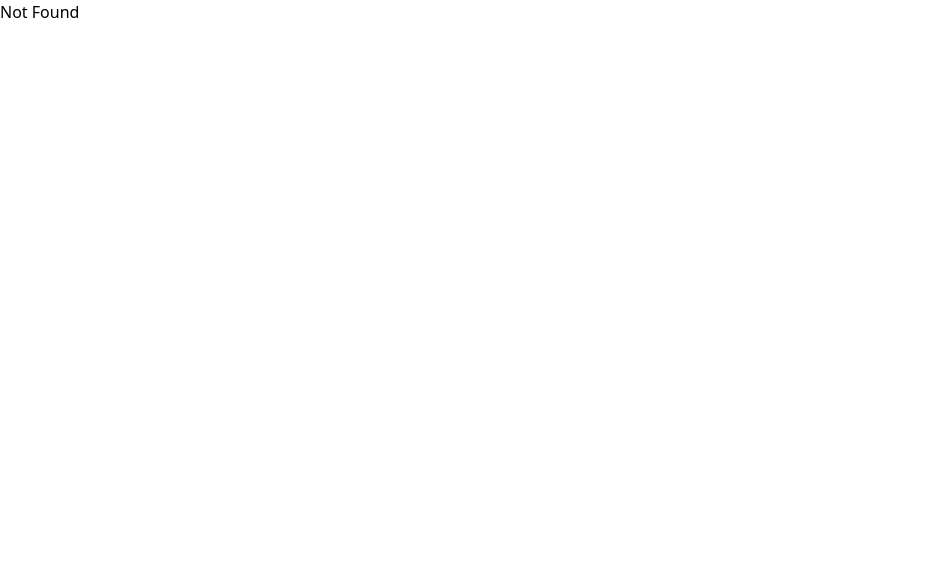
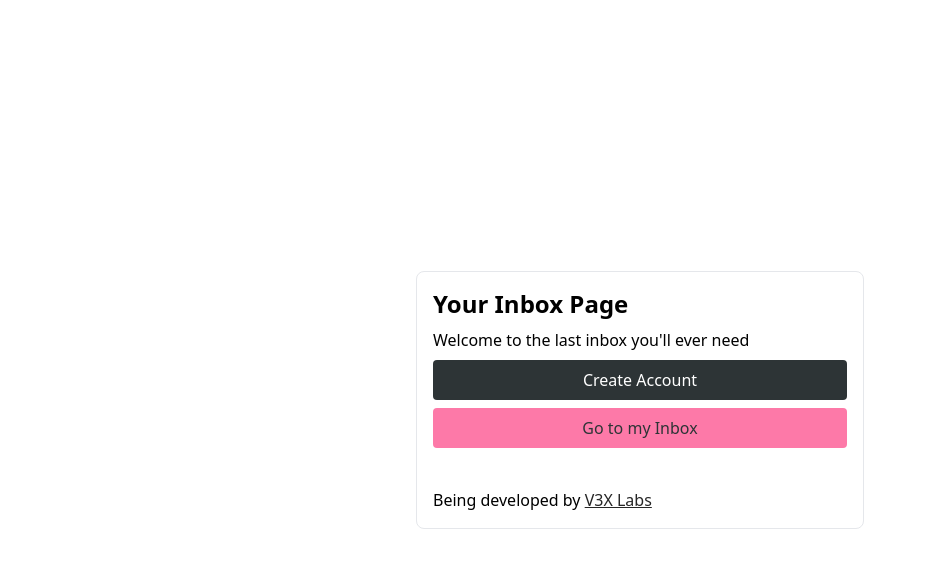
Before and after one commit to v3xlabs/inbox-page, a React (Vite) app in the folder web/: page /login in a window 1280 px wide. Shown: the top 568 px of the page, without its empty margins (0-926 px from the left). Built offline with nearby package versions, Linux system fonts and the light colour scheme.

Commit message:
Push test login hooks

```diff
--- /dev/null
+++ b/web/src/hooks/useInboxAccount.tsx
@@ -0,0 +1,27 @@
+/* eslint-disable no-undef */
+import { create } from 'zustand';
+import { createJSONStorage, persist } from 'zustand/middleware';
+
+interface InboxAccount {
+    account_id?: string;
+    instance_url?: string;
+    setInstanceAndAccount: (_account_id: string, _instance_url: string) => void;
+    logout: () => void;
+}
+
+export const useInboxAccount = create<InboxAccount>()(
+    persist(
+        (set, _get) => ({
+            account_id: undefined,
+            instance_url: undefined,
+            setInstanceAndAccount: (account_id: string, instance_url: string) =>
+                set({ account_id, instance_url }),
+            logout: () =>
+                set({ account_id: undefined, instance_url: undefined }),
+        }),
+        {
+            name: 'inbox.page.instance',
+            storage: createJSONStorage(() => localStorage),
+        }
+    )
+);
--- a/web/src/routeTree.gen.ts
+++ b/web/src/routeTree.gen.ts
@@ -13,6 +13,8 @@ import { createFileRoute } from '@tanstack/react-router'
 // Import Routes
 
 import { Route as rootRoute } from './routes/__root'
+import { Route as LoginImport } from './routes/login'
+import { Route as MailIndexImport } from './routes/$mail/index'
 
 // Create Virtual Routes
 
@@ -26,10 +28,20 @@ const DebugLazyRoute = DebugLazyImport.update({
   getParentRoute: () => rootRoute,
 } as any).lazy(() => import('./routes/debug.lazy').then((d) => d.Route))
 
+const LoginRoute = LoginImport.update({
+  path: '/login',
+  getParentRoute: () => rootRoute,
+} as any)
+
 const IndexLazyRoute = IndexLazyImport.update({
   path: '/',
   getParentRoute: () => rootRoute,
 } as any).lazy(() => import('./routes/index.lazy').then((d) => d.Route))
+
+const MailIndexRoute = MailIndexImport.update({
+  path: '/$mail/',
+  getParentRoute: () => rootRoute,
+} as any)
 
 // Populate the FileRoutesByPath interface
 
@@ -42,11 +54,25 @@ declare module '@tanstack/react-router' {
       preLoaderRoute: typeof IndexLazyImport
       parentRoute: typeof rootRoute
     }
+    '/login': {
+      id: '/login'
+      path: '/login'
+      fullPath: '/login'
+      preLoaderRoute: typeof LoginImport
+      parentRoute: typeof rootRoute
+    }
     '/debug': {
       id: '/debug'
       path: '/debug'
       fullPath: '/debug'
       preLoaderRoute: typeof DebugLazyImport
+      parentRoute: typeof rootRoute
+    }
+    '/$mail/': {
+      id: '/$mail/'
+      path: '/$mail'
+      fullPath: '/$mail'
+      preLoaderRoute: typeof MailIndexImport
       parentRoute: typeof rootRoute
     }
   }
@@ -56,7 +82,9 @@ declare module '@tanstack/react-router' {
 
 export const routeTree = rootRoute.addChildren({
   IndexLazyRoute,
+  LoginRoute,
   DebugLazyRoute,
+  MailIndexRoute,
 })
 
 /* prettier-ignore-end */
@@ -68,14 +96,22 @@ export const routeTree = rootRoute.addChildren({
       "filePath": "__root.tsx",
       "children": [
         "/",
-        "/debug"
+        "/login",
+        "/debug",
+        "/$mail/"
       ]
     },
     "/": {
       "filePath": "index.lazy.tsx"
     },
+    "/login": {
+      "filePath": "login.tsx"
+    },
     "/debug": {
       "filePath": "debug.lazy.tsx"
+    },
+    "/$mail/": {
+      "filePath": "$mail/index.tsx"
     }
   }
 }
--- /dev/null
+++ b/web/src/routes/$mail/index.tsx
@@ -0,0 +1,31 @@
+import { createFileRoute } from '@tanstack/react-router';
+
+import { authWall } from '../../utils/authwall';
+
+export const Route = createFileRoute('/$mail/')({
+    beforeLoad: authWall(),
+    component: () => (
+        <div className="w-full h-full">
+            <div className="w-full border-b flex items-center justify-between py-1 px-2">
+                <div>
+                    <div className="text-md font-bold">inbox.page</div>
+                </div>
+                <div className="flex items-center space-x-2">
+                    <div className="text-sm">
+                        <a href="https://v3x.company" className="link">
+                            V3X Labs
+                        </a>
+                    </div>
+                    <div className="text-sm">
+                        <a
+                            href="https://github.com/v3xlab/inbox.page"
+                            className="link"
+                        >
+                            GitHub
+                        </a>
+                    </div>
+                </div>
+            </div>
+        </div>
+    ),
+});
--- /dev/null
+++ b/web/src/routes/login.tsx
@@ -0,0 +1,79 @@
+/* eslint-disable sonarjs/no-duplicate-string */
+import { createFileRoute } from '@tanstack/react-router';
+
+import { Button } from '../components/ui/Button';
+
+const component = () => {
+    return (
+        <div className="p-2 w-full h-full flex items-center justify-center">
+            <div className="border p-4 rounded-lg space-y-2 w-full max-w-md">
+                <h1 className="h2">Your Inbox Page</h1>
+                <p>Welcome to the last inbox you'll ever need</p>
+                <div className="flex flex-col gap-2">
+                    <Button
+                        onClick={async () => {
+                            await navigator?.credentials.create({
+                                publicKey: {
+                                    challenge: new Uint8Array([
+                                        117, 61, 252, 231, 191, 241,
+                                    ]),
+                                    rp: {
+                                        id: 'localhost',
+                                        name: 'ACME Corporation',
+                                    },
+                                    user: {
+                                        id: new Uint8Array([
+                                            79, 252, 83, 72, 214, 7, 89, 26,
+                                        ]),
+                                        name: 'jamiedoe',
+                                        displayName: 'Jamie Doe',
+                                    },
+                                    pubKeyCredParams: [
+                                        { type: 'public-key', alg: -7 },
+                                    ],
+                                },
+                            });
+                        }}
+                    >
+                        Create Account
+                    </Button>
+                    <Button
+                        onClick={() => {
+                            navigator.credentials.get({
+                                publicKey: {
+                                    challenge: new Uint8Array([
+                                        117, 61, 252, 231, 191, 242,
+                                    ]),
+                                    rpId: 'localhost',
+                                    allowCredentials: [],
+                                },
+                            });
+                        }}
+                        variant="secondary"
+                    >
+                        Go to my Inbox
+                    </Button>
+                </div>
+                <input
+                    type="text"
+                    name="username"
+                    autoComplete="username webauthn"
+                />
+                <div>
+                    Being developed by{' '}
+                    <a
+                        href="https://v3x.company"
+                        className="link"
+                        target="_blank"
+                    >
+                        V3X Labs
+                    </a>
+                </div>
+            </div>
+        </div>
+    );
+};
+
+export const Route = createFileRoute('/login')({
+    component,
+});
--- /dev/null
+++ b/web/src/utils/authwall.ts
@@ -0,0 +1,33 @@
+import { ParsedLocation, redirect } from '@tanstack/react-router';
+
+import { useInboxAccount } from '../hooks/useInboxAccount';
+
+export type AuthWallOptions = {
+    forceLogin?: boolean;
+};
+
+const authWallDefault = {
+    forceLogin: true,
+};
+
+export const authWall =
+    (arguments_: Partial<AuthWallOptions> = authWallDefault) =>
+    async ({ location }: { location: ParsedLocation }) => {
+        const forceLogin = arguments_.forceLogin ?? true;
+
+        console.log('ping');
+
+        const { account_id, instance_url } = useInboxAccount.getState();
+
+        console.log('authwall', account_id, instance_url);
+
+        if ((!account_id || !instance_url) && forceLogin) {
+            console.log('redirecting to login');
+            throw redirect({
+                to: '/login',
+                search: {
+                    redirect: location.href,
+                },
+            });
+        }
+    };
```
